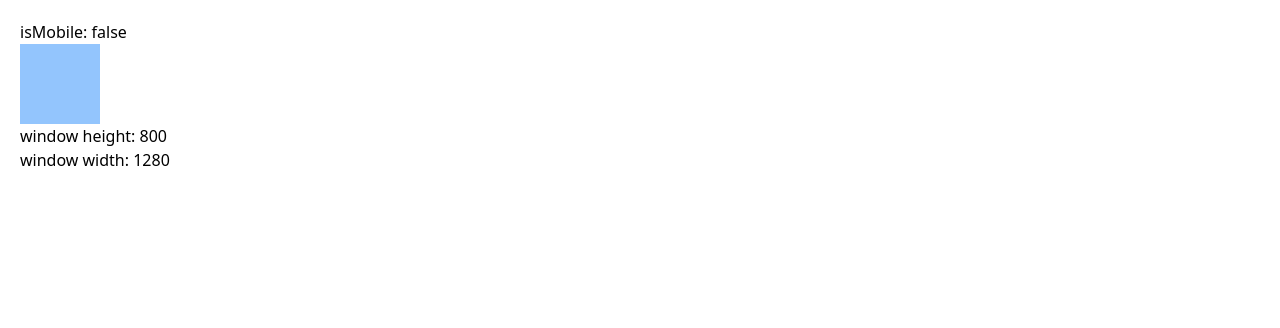
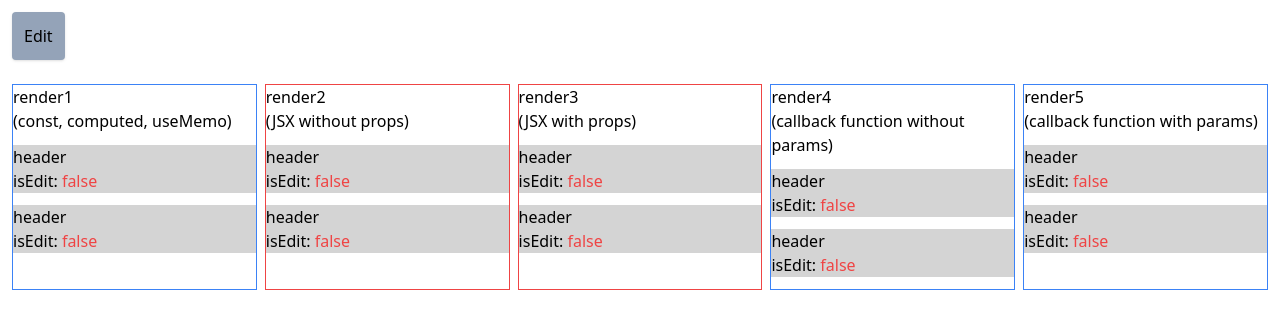
Before and after one commit to kazettique/React-Lab, a React (Create React App) app: page / in a window 1280 px wide. Shown: the top 328 px of the page. Built offline with nearby package versions, Linux system fonts and the light colour scheme.

Commit message:
render test

```diff
--- a/src/App.tsx
+++ b/src/App.tsx
@@ -1,23 +1,13 @@
-import SafariAbsoluteTest from './components/SafariAbsoluteTest';
+import IndependentCollapse from './components/IndependentCollapse';
 import { useMobileViewPortHeight } from './hooks';
-import useIsMobile from './hooks/useIsMobile';
 
 function App() {
   const mobileViewPortHeight = useMobileViewPortHeight();
-  const isMobile = useIsMobile();
-
-  const windowHeight = window.innerHeight;
-  const windowWidth = window.innerWidth;
 
   return (
-    <div className="h-screen w-screen p-5" style={mobileViewPortHeight.style}>
+    <div className="h-screen w-screen" style={mobileViewPortHeight.style}>
       {/* <SafariAbsoluteTest /> */}
-      isMobile: {String(isMobile)}
-      <div className="bg-red-300 lg:bg-blue-300 w-20 h-20" />
-      <div>
-        <div>window height: {windowHeight}</div>
-        <div>window width: {windowWidth}</div>
-      </div>
+      <IndependentCollapse />
     </div>
   );
 }
--- /dev/null
+++ b/src/components/IndependentCollapse.tsx
@@ -0,0 +1,104 @@
+import { useState } from 'react';
+
+function CollapseItem(props: { isEdit: boolean }) {
+  const [isCollapse, setIsCollapse] = useState<boolean>(false);
+  const { isEdit } = props;
+
+  return (
+    <div className="my-3">
+      <div className="bg-neutral-300 h-12 w-full" onClick={() => setIsCollapse((prev) => !prev)}>
+        <div>header</div>
+        <div>
+          isEdit: <span className={`${isEdit ? 'text-green-500' : 'text-red-500'}`}>{String(isEdit)}</span>
+        </div>
+      </div>
+      {isCollapse && (
+        <div className="bg-neutral-100 h-12 w-full">
+          <div> more content here</div>
+          <div>
+            isEdit: <span className={`${isEdit ? 'text-green-500' : 'text-red-500'}`}>{String(isEdit)}</span>
+          </div>
+        </div>
+      )}
+    </div>
+  );
+}
+
+export default function IndependentCollapse() {
+  const [isEdit, setIsEdit] = useState<boolean>(false);
+
+  const render1 = (
+    <div className="border border-blue-500 w-1/5">
+      <div>render1</div>
+      <div>(const, computed, useMemo)</div>
+      <CollapseItem isEdit={isEdit} />
+      <CollapseItem isEdit={isEdit} />
+      {/* <CollapseItem isEdit={isEdit} /> */}
+    </div>
+  );
+
+  const Render2 = () => (
+    <div className="border border-red-500 w-1/5">
+      <div>render2</div>
+      <div>(JSX without props)</div>
+      <CollapseItem isEdit={isEdit} />
+      <CollapseItem isEdit={isEdit} />
+      {/* <CollapseItem isEdit={isEdit} /> */}
+    </div>
+  );
+
+  const Render3 = ({ _isEdit }: { _isEdit: boolean }) => (
+    <div className="border border-red-500 w-1/5">
+      <div>render3</div>
+      <div>(JSX with props)</div>
+      <CollapseItem isEdit={_isEdit} />
+      <CollapseItem isEdit={_isEdit} />
+    </div>
+  );
+
+  const render4 = () => (
+    <div className="border border-blue-500 w-1/5">
+      <div>render4</div>
+      <div>(callback function without params)</div>
+      <CollapseItem isEdit={isEdit} />
+      <CollapseItem isEdit={isEdit} />
+    </div>
+  );
+
+  const render5 = (_isEdit: boolean) => (
+    <div className="border border-blue-500 w-1/5">
+      <div>render5</div>
+      <div>(callback function with params)</div>
+      <CollapseItem isEdit={_isEdit} />
+      <CollapseItem isEdit={_isEdit} />
+    </div>
+  );
+
+  return (
+    <div className="w-full h-full">
+      <div className="flex">
+        {isEdit ? (
+          <>
+            <button type="button" className="p-3 m-3 bg-slate-400 rounded shadow" onClick={() => setIsEdit(false)}>
+              Cancel
+            </button>
+            <button type="button" className="p-3 m-3 bg-slate-400 rounded shadow" onClick={() => setIsEdit(false)}>
+              Save
+            </button>
+          </>
+        ) : (
+          <button type="button" className="p-3 m-3 bg-slate-400 rounded shadow" onClick={() => setIsEdit(true)}>
+            Edit
+          </button>
+        )}
+      </div>
+      <div className="p-3 flex gap-x-2">
+        {render1}
+        <Render2 />
+        <Render3 _isEdit={isEdit} />
+        {render4()}
+        {render5(isEdit)}
+      </div>
+    </div>
+  );
+}
```
Also changed, not shown: 1 other file (tests, documents, lock files or other folders).
